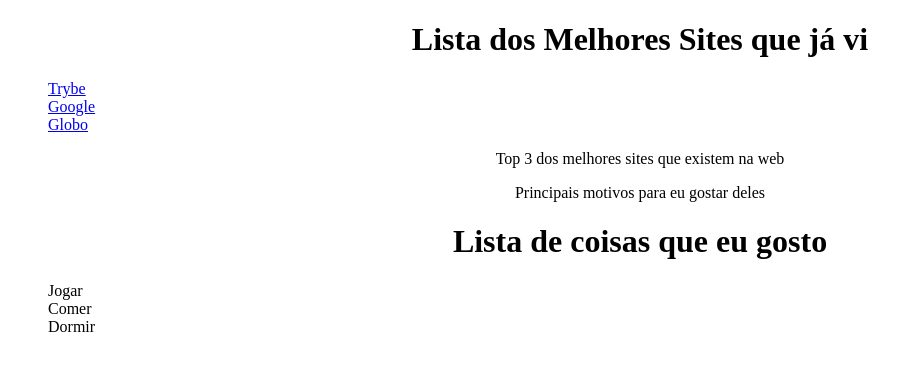
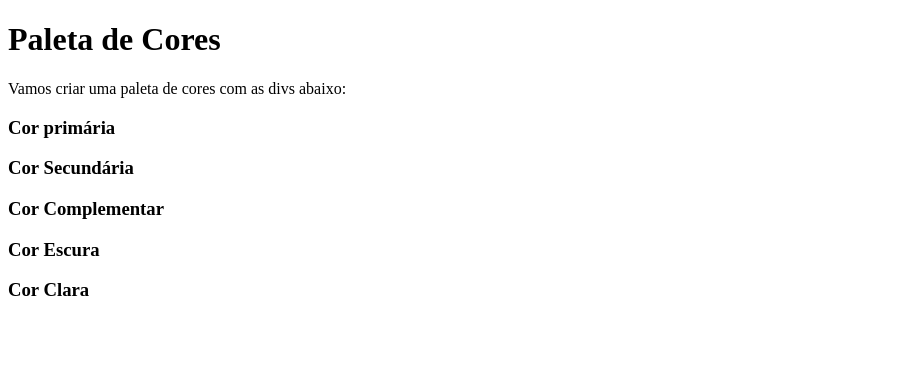
Before and after one commit to caique-cast/trybe-exercicio, a plain HTML site: page index.html in a window 1280 px wide. Shown: the whole page, without its empty margins (0-923 px from the left). Drawn offline with Linux system fonts and the light colour scheme.

Commit message:
exercicio smantica

```diff
--- a/index.html
+++ b/index.html
@@ -2,24 +2,28 @@
 <html lang="pt-br">
 <head>
   <meta charset="UTF-8">
-    <title>Agrupando Seletores</title>
+  <title>Pseudo-classes</title>
   <link rel="stylesheet" href="style.css">
 </head>
 <body>
-    <h1>Lista dos Melhores Sites que já vi</h1>
-    <ol>
-      <li> <a href="https://www.betrybe.com/" target="_blank"> Trybe</a></li>
-      <li><a href="http:/google.com/" target="_blank" >Google</a></li>
-      <li><a href="http:/globo.com/" target="_blank" > Globo</a></li>
-    </ol>
-    <p>Top 3 dos melhores sites que existem na web</p>
-    <p>Principais motivos para eu gostar deles</p>
-<h1>Lista de coisas que eu gosto</h1>
-    <ul>
-      <li>Jogar</li>
-      <li>Comer</li>
-      <li>Dormir</li>
+  <h1>Paleta de Cores</h1>
+  <p>Vamos criar uma paleta de cores com as divs abaixo:</p>
+  <div>
+    <h3>Cor primária</h3>
+  </div>
+  <div>
+    <h3>Cor Secundária</h3>
+  </div>
+  <div>
+    <h3>Cor Complementar</h3>
+  </div>
+  <div>
+    <h3>Cor Escura</h3>
+  </div>
+  <div>
+    <h3>Cor Clara</h3>
+  </div>
 
-    </ul>
+
 </body>
 </html>
--- a/style.css
+++ b/style.css
@@ -1,6 +1,4 @@
-
-h1,p{ text-align: center;}
-li:hover { background-color: burlywood;}
-li:active { font-family: Georgia, 'Times New Roman', Times, serif; transition: cubic-bezier(0.6, -0.28, 0.735, 0.045);}
-ul,ol { list-style: none ;}
-h1{}
+div:hover{
+    border-style: solid;
+}
+h3 { }
```
Lines whose indentation alone changed are shown as unchanged.
